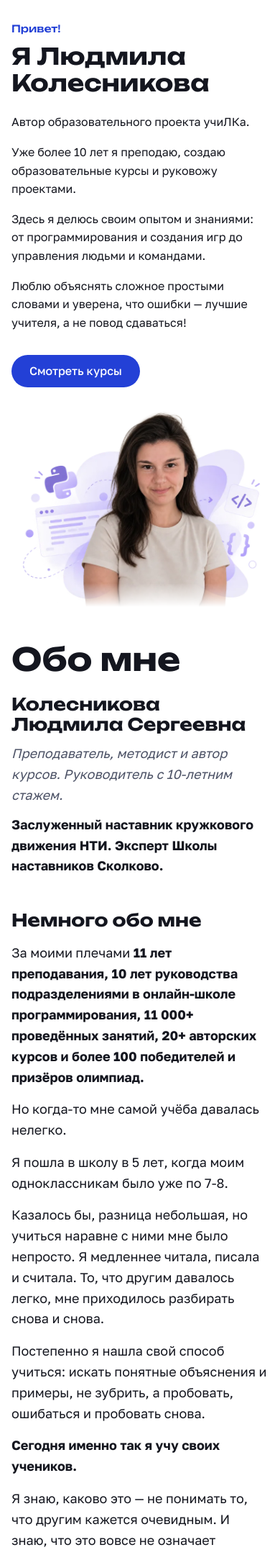
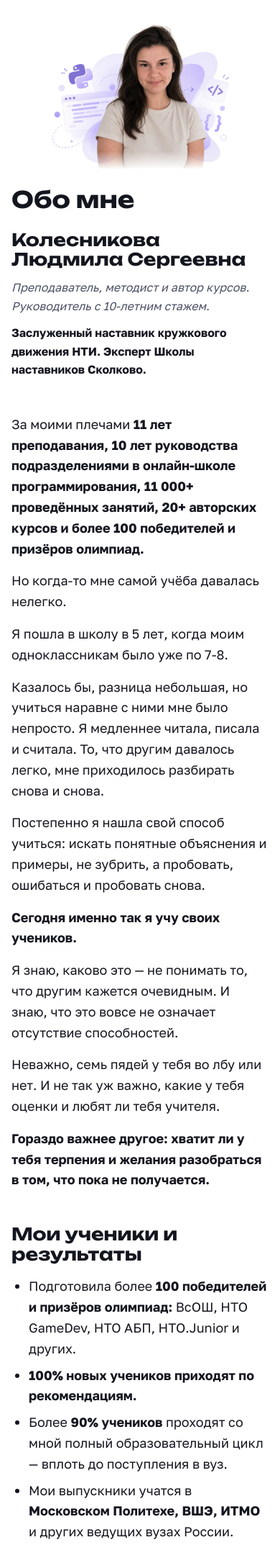
Before and after one commit to EugeneMorrison/learning-platform, a Django app: page /about/ in a window 390 px wide. Shown: the part 117-2270 px from the top of the page at 72% size. Run offline with Django 5.2, Linux system fonts and the light colour scheme; data that the repository does not hold is empty; parts of the project's set-up code (start-up, migrations or seed data) failed here and were passed over.

Commit message:
About page: merged header with name and titles beside the portrait
Drop the greeting hero, the "Смотреть курсы" button and the duplicated
"Обо мне" block; the h1, name, role and honors now sit left of the
portrait, in one centred column as wide as the bio. Phones: portrait
first, then the text. Unused CSS and translation strings removed.

Co-Authored-By: Claude Opus 5.5 <noreply@anthropic.com>

```diff
--- a/backend/static/public/css/about.css
+++ b/backend/static/public/css/about.css
@@ -1,43 +1,20 @@
 /*
- * "Обо мне" page (/about/), below the author hero (hero.css): the name and titles,
- * then the bio in one reading column (--measure, about 68 characters per
- * line). Uses only the variables from tokens.css.
+ * "Обо мне" page (/about/), below the header (hero.css): the bio in one
+ * reading column (--measure, about 68 characters per line), left-aligned with
+ * the header text. Uses only the variables from tokens.css.
  */
 
-/* No top padding: the hero's bottom padding already separates the two. */
+/* No top padding: the header's bottom padding already separates the two. */
 .about {
   padding: 0 0 var(--space-8);
 }
 
 /* The page text is a step larger than body text; --measure (in ch) is taken
-   at that size, so lines stay about 65-75 characters long. */
+   at that size, so lines stay about 65-75 characters long (about 700px).
+   Centred, as wide as the header above it (.hero__inner). */
 .about__inner {
   max-width: calc(var(--measure) + 2 * var(--space-5));
   font-size: var(--text-lg);
-}
-
-.about__header {
-  margin-bottom: var(--space-7);
-}
-
-/* An h2 (the hero holds the page's h1), at the h1 size it had before. */
-.about__title {
-  margin-bottom: var(--space-5);
-  font-size: var(--text-3xl);
-}
-
-.about__name {
-  margin-bottom: var(--space-3);
-  font-size: var(--text-xl);
-}
-
-.about__role {
-  margin-bottom: var(--space-3);
-  color: var(--color-muted);
-}
-
-.about__honors {
-  margin: 0;
 }
 
 .about__body {
@@ -45,7 +22,7 @@
   overflow-wrap: anywhere;
 }
 
-.about__body section + section {
+.about__body > * + * {
   margin-top: var(--space-7);
 }
 
@@ -67,6 +44,6 @@
   margin-top: var(--space-2);
 }
 
-.about__body section > :last-child {
+.about__body > * > :last-child {
   margin-bottom: 0;
 }
--- a/backend/static/public/css/hero.css
+++ b/backend/static/public/css/hero.css
@@ -1,11 +1,12 @@
 /*
- * Author hero (public/includes/hero.html): text + the author's picture.
- * Loaded by the pages that include it ("Обо мне"). Uses only the
- * variables from tokens.css.
+ * "Обо мне" header (public/includes/hero.html): the page title, the author's
+ * name and titles, and the author's picture. Loaded by the pages that include
+ * it ("Обо мне"). Uses only the variables from tokens.css.
  */
 
-/* Hero: text + the author's picture. Phones and tablets: one column, the
-   picture under the text. From 56.25rem (900px): two columns, below. */
+/* Phones: one column, the picture (smaller, centred) above the text.
+   From 48rem (768px): text on the left, the picture on the right, below.
+   The header is as wide as the bio below it (about.css), centred. */
 .hero {
   /* Bottom padding: the picture ends inside the section, not on its edge. */
   padding: var(--space-6) 0 var(--space-7);
@@ -13,10 +14,14 @@
   overflow-x: clip;    /* the illustration may bleed past the container edge */
 }
 
+/* --measure (in ch) is taken at the bio's text size, so the width matches
+   .about__inner; the header text itself is body size. */
 .hero__inner {
   display: grid;
   grid-template-columns: minmax(0, 1fr);
-  gap: var(--space-6);
+  gap: var(--space-5);
+  max-width: calc(var(--measure) + 2 * var(--space-5));
+  font-size: var(--text-lg);
 }
 
 /* Above the illustration where it reaches into the column gap. */
@@ -24,52 +29,45 @@
   position: relative;
   z-index: 1;
   min-width: 0;
-}
-
-/* Small greeting above the heading. */
-.hero__eyebrow {
-  margin-bottom: var(--space-3);
-  color: var(--color-accent);
-  font-family: var(--font-heading);
-  font-size: var(--text-sm);
-  font-weight: var(--weight-medium);
-  line-height: var(--leading-tight);
+  font-size: var(--text-base);
 }
 
 .hero__title {
   margin-bottom: var(--space-5);
 }
 
-/* The author's paragraphs: regular body text. */
-.hero__about {
-  max-width: calc(var(--container-width) / 2);
-  margin-bottom: var(--space-6);
+.hero__name {
+  margin-bottom: var(--space-3);
+  font-family: var(--font-heading);
+  font-size: var(--text-xl);
+  font-weight: var(--weight-bold);
+  line-height: var(--leading-tight);
 }
 
-.hero__about p:last-child {
-  margin-bottom: 0;
+.hero__role {
+  margin-bottom: var(--space-3);
+  color: var(--color-muted);
 }
 
-.hero__actions {
-  display: flex;
-  flex-wrap: wrap;
-  gap: var(--space-3);
+.hero__honors {
+  margin: 0;
 }
 
 /* The picture: two layers measured from the mockup, in % of .hero__media.
    Front: the author's cut-out, 70% wide, right of centre; it sets the box
-   height; both layers share its bottom edge.
+   height (about 0.9 of the box width); both layers share its bottom edge.
    Back: the violet illustration, 119% wide, from -9.8% to 109.2%: its
    leftmost violet starts at about -4.4%, inside the column gap, so nothing
    violet sits behind the text; the transparent glow may reach further.
    Its rightmost violet ends at about 104.4%.
-   Phones: the box is narrowed so the whole illustration fits the screen. */
+   Phones: a small box, centred, so the whole illustration fits the screen. */
 .hero__media {
   position: relative;
   z-index: 0;  /* own stacking context: the illustration stays behind */
-  width: 84%;
+  order: -1;
+  width: min(14rem, 70%);
   min-width: 0;
-  margin-left: 8.2%;
+  margin: 0 auto;
 }
 
 .hero__media picture,
@@ -105,31 +103,21 @@
   mask-image: linear-gradient(to bottom, var(--color-ink) 88%, transparent);
 }
 
-/* Desktop: text about 45%, picture about 55%; the text is centred against the
-   picture. */
-@media (min-width: 56.25rem) {
-  .hero {
-    padding-top: var(--space-5);
-  }
-
+/* Desktop: text and picture share the header half and half; the picture is
+   about as tall as the text beside it, and the two are centred against each
+   other. */
+@media (min-width: 48rem) {
   .hero__inner {
-    grid-template-columns: minmax(0, 45fr) minmax(0, 55fr);
+    grid-template-columns: minmax(0, 1fr) minmax(0, 1fr);
+    gap: var(--space-4);
     align-items: center;
   }
 
-  /* The surname stays on one line in the 45% column: full h1 size from
-     about 1280px, scaled down towards --text-2xl on narrower desktops. */
-  .hero__title {
-    font-size: clamp(var(--text-2xl), 3.4vw, var(--text-3xl));
-  }
-
   /* 5% kept free on the right: the illustration's violet reaches about 4.4%
-     past the box, and stays inside the container instead of the viewport
-     cutting it off on narrower desktops. */
+     past the box, and stays inside the container. */
   .hero__media {
-    align-self: end;
+    order: 0;
     width: auto;
-    margin-left: 0;
-    margin-right: 5%;
+    margin: 0 5% 0 0;
   }
 }
--- a/backend/templates/public/about.html
+++ b/backend/templates/public/about.html
@@ -9,26 +9,17 @@
   <link rel="stylesheet" href="{% static 'public/css/about.css' %}">
 {% endblock %}
 
-{# The author hero (the page's h1, portrait over the illustration), then the     #}
-{# author's own text (source: design-src/about-author.md), word for word. Each    #}
-{# paragraph is translatable as a whole, markup included; no English yet, so /en/ #}
-{# shows the Russian text.                                                          #}
+{# The header (the page's h1, name and titles, portrait over the illustration),  #}
+{# then the author's own text (source: design-src/about-author.md), word for     #}
+{# word. Each paragraph is translatable as a whole, markup included; no English   #}
+{# yet, so /en/ shows the Russian text.                                            #}
 {% block content %}
   {% include "public/includes/hero.html" %}
 
-  <article class="about" aria-labelledby="about-title">
+  <article class="about">
     <div class="container about__inner">
-
-      <header class="about__header">
-        <h2 id="about-title" class="about__title">{% translate "Обо мне" %}</h2>
-        <h2 class="about__name">{% translate "Колесникова Людмила Сергеевна" %}</h2>
-        <p class="about__role"><em>{% translate "Преподаватель, методист и автор курсов. Руководитель с 10-летним стажем." %}</em></p>
-        <p class="about__honors"><strong>{% translate "Заслуженный наставник кружкового движения НТИ. Эксперт Школы наставников Сколково." %}</strong></p>
-      </header>
-
       <div class="about__body">
-        <section aria-labelledby="about-me">
-          <h2 id="about-me">{% translate "Немного обо мне" %}</h2>
+        <div class="about__intro">
           <p>{% blocktranslate trimmed %}За моими плечами <strong>11 лет преподавания, 10 лет руководства подразделениями в онлайн-школе программирования, 11 000+ проведённых занятий, 20+ авторских курсов и более 100 победителей и призёров олимпиад.</strong>{% endblocktranslate %}</p>
           <p>{% translate "Но когда-то мне самой учёба давалась нелегко." %}</p>
           <p>{% translate "Я пошла в школу в 5 лет, когда моим одноклассникам было уже по 7-8." %}</p>
@@ -38,7 +29,7 @@
           <p>{% translate "Я знаю, каково это — не понимать то, что другим кажется очевидным. И знаю, что это вовсе не означает отсутствие способностей." %}</p>
           <p>{% translate "Неважно, семь пядей у тебя во лбу или нет. И не так уж важно, какие у тебя оценки и любят ли тебя учителя." %}</p>
           <p><strong>{% translate "Гораздо важнее другое: хватит ли у тебя терпения и желания разобраться в том, что пока не получается." %}</strong></p>
-        </section>
+        </div>
 
         <section aria-labelledby="about-students">
           <h2 id="about-students">{% translate "Мои ученики и результаты" %}</h2>
@@ -90,7 +81,6 @@
           <p>{% blocktranslate trimmed %}<strong>Мои курсы:</strong> <a href="https://stepik.org/users/32005180/profile" target="_blank" rel="noopener noreferrer">Профиль на Stepik</a>{% endblocktranslate %}</p>
         </section>
       </div>
-
     </div>
   </article>
 {% endblock %}
--- a/backend/templates/public/includes/hero.html
+++ b/backend/templates/public/includes/hero.html
@@ -1,35 +1,29 @@
 {% load i18n static %}
-{# Author hero: greeting, name, short bio and the two-layer picture (the violet   #}
-{# illustration behind the author's cut-out). Styles: public/css/hero.css, which   #}
-{# the including page loads. At the top of the page, so neither image is lazy;     #}
-{# width/height reserve their space. The sizes values follow the % in hero.css.    #}
+{# "Обо мне" header: the page's h1, the author's name and titles, and the       #}
+{# two-layer picture (the violet illustration behind the author's cut-out).      #}
+{# Styles: public/css/hero.css, which the including page loads. At the top of     #}
+{# the page, so neither image is lazy; width/height reserve their space. The      #}
+{# sizes values follow the widths in hero.css.                                    #}
 <section class="hero" aria-labelledby="hero-title">
   <div class="container hero__inner">
     <div class="hero__text">
-      <p class="hero__eyebrow">{% translate "Привет!" %}</p>
-      <h1 id="hero-title" class="hero__title">{% translate "Я Людмила Колесникова" %}</h1>
-      <div class="hero__about">
-        <p>{% translate "Автор образовательного проекта учиЛКа." %}</p>
-        <p>{% translate "Уже более 10 лет я преподаю, создаю образовательные курсы и руковожу проектами." %}</p>
-        <p>{% translate "Здесь я делюсь своим опытом и знаниями: от программирования и создания игр до управления людьми и командами." %}</p>
-        <p>{% translate "Люблю объяснять сложное простыми словами и уверена, что ошибки — лучшие учителя, а не повод сдаваться!" %}</p>
-      </div>
-      <div class="hero__actions">
-        <a class="btn btn-primary" href="{% url 'landing' %}">{% translate "Смотреть курсы" %}</a>
-      </div>
+      <h1 id="hero-title" class="hero__title">{% translate "Обо мне" %}</h1>
+      <p class="hero__name">{% translate "Колесникова Людмила Сергеевна" %}</p>
+      <p class="hero__role"><em>{% translate "Преподаватель, методист и автор курсов. Руководитель с 10-летним стажем." %}</em></p>
+      <p class="hero__honors"><strong>{% translate "Заслуженный наставник кружкового движения НТИ. Эксперт Школы наставников Сколково." %}</strong></p>
     </div>
 
     <div class="hero__media">
       <picture class="hero__bg">
         <source type="image/webp"
                 srcset="{% static 'public/img/hero-bg-768.webp' %} 768w, {% static 'public/img/hero-bg-1536.webp' %} 1536w"
-                sizes="(min-width: 72rem) 44rem, (min-width: 56.25rem) calc((100vw - 5rem) * 0.655), calc(100vw - 2rem)">
+                sizes="(min-width: 48rem) 23.5rem, 17rem">
         <img src="{% static 'public/img/hero-bg.png' %}" width="1536" height="1024" alt="" aria-hidden="true">
       </picture>
       <picture class="hero__author">
         <source type="image/webp"
                 srcset="{% static 'public/img/hero-author-432.webp' %} 432w, {% static 'public/img/hero-author-864.webp' %} 864w"
-                sizes="(min-width: 72rem) 26rem, (min-width: 56.25rem) calc((100vw - 5rem) * 0.385), calc((100vw - 2rem) * 0.59)">
+                sizes="(min-width: 48rem) 14rem, 10rem">
         <img class="hero__img" src="{% static 'public/img/hero-author.png' %}"
              width="864" height="1120" fetchpriority="high"
              alt="{% translate "Людмила Колесникова" %}">
```
Also changed, not shown: backend/tests.py (+33 -34 lines), backend/locale/en/LC_MESSAGES/django.po, 1 other file.
